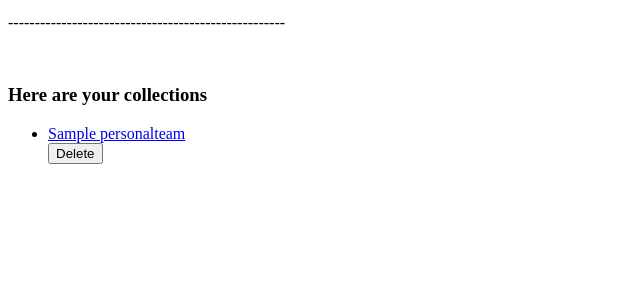
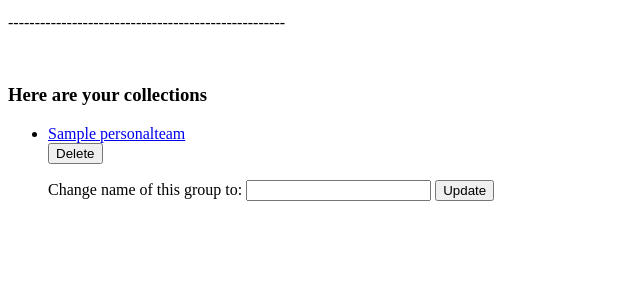
Before and after one commit to lsoenen/364final, a Flask app: page /favorite_teams in a window 1280 px wide. Shown: the part 203-503 px from the top of the page, without its empty margins (0-640 px from the left). Run offline with Flask 2, Linux system fonts and the light colour scheme; a user stored in the database is signed in; tables that the repository leaves empty hold one stand-in row (values such as "Sample post").

Commit message:
finished

```diff
--- a/app.py
+++ b/app.py
@@ -130,8 +130,8 @@ class PersonalTeamCollectionForm(FlaskForm):
         if PersonalTeamCollection.query.filter_by(name=field.data).first():
             raise ValidationError('Please enter a new collection name')
 
-class UpdateRankForm(FlaskForm):
-    new_rank = StringField('What would you like to rank this team?', validators=[Required()])
+class UpdateNameForm(FlaskForm):
+    new_name = StringField('Change name of this group to: ', validators=[Required()])
     submit = SubmitField("Update")
 
 class DeleteButtonForm(FlaskForm):
@@ -188,7 +188,7 @@ def get_or_create_team(team):
 def get_or_create_personal_team_favorites(name, current_user, team_list=[]):
     collection = current_user.personal_teams_collection.filter_by(name=name).first()
     if not collection:
-        collection = PersonalTeamCollection(name=name)
+        collection = PersonalTeamCollection(name=name, teams=team_list)
         current_user.personal_teams_collection.append(collection)
         for team in team_list:
             collection.teams.append(team)
@@ -200,9 +200,9 @@ def get_or_create_personal_team_favorites(name, current_user, team_list=[]):
 
 
 #view functions
-@app.errorhandler(404)
-def page_not_found(e):
-    return render_template('404.html'), 404
+# @app.errorhandler(404)
+# def page_not_found(e):
+#     return render_template('404.html'), 404
 
 
 @app.route('/',methods=["GET","POST"])
@@ -254,20 +254,20 @@ def createfavorites():
     form.team_picks.choices = choices
     all_teams = []
     if form.validate_on_submit():
-        for team in form.team_picks.choices:
-            new_team = get_team_by_id(id=team[0])
-            all_teams.append(new_team)
-        print(all_teams)
-        get_or_create_personal_team_favorites(name=form.name.data, current_user=current_user, team_list=all_teams)
-        return redirect(url_for('allcollections', form=form, all_teams=all_teams))
+        team_picks = form.team_picks.data
+        team_list = [get_team_by_id(id) for id in team_picks]
+        get_or_create_personal_team_favorites(name = form.name.data, current_user=current_user, team_list=team_list)
+        return redirect(url_for('allcollections'))
     return render_template('createfavorites.html', form=form)
+
 
 @app.route('/favorite_teams',methods=["GET","POST"])
 @login_required
 def allcollections():
     form = DeleteButtonForm()
+    form2 = UpdateNameForm()
     user_collection = current_user.personal_teams_collection
-    return render_template('personalteams.html', collections=user_collection, form = form)
+    return render_template('personalteams.html', collections=user_collection, form = form, form2=form2)
 
 @app.route('/collection/<id_num>',methods=["GET","POST"])
 def single_collection(id_num):
@@ -284,6 +284,18 @@ def delete(col):
     db.session.commit()
     return redirect(url_for('allcollections'))
 
+@app.route('/update/<col>', methods=["GET","POST"])
+def update(col):
+    q = PersonalTeamCollection.query.filter_by(id=col).first()
+    form = UpdateNameForm()
+    # if form.validate_on_submit():
+    new_name = form.new_name.data
+    print(new_name)
+    q.name = new_name
+    db.session.add(q)
+    db.session.commit()
+    return redirect(url_for('allcollections'))
+    return render_template('personalteams.html', form2=form, col=col)
 
 
 
--- a/templates/personalteams.html
+++ b/templates/personalteams.html
@@ -13,11 +13,16 @@
     <li>
       <a href="{{ url_for('single_collection',id_num=t.id)}}"> {{ t.name }}</a>
     </li>
+
     <form action = '/delete/{{t.id}}' method="POST">
       {{ form.submit() }}
     </form>
 
+    <form method = 'POST' action="/update/{{t.id}}" >
+      {{ form2.new_name.label}} {{form2.new_name()}}
+      {{ form2.submit () }}
+    </form>
+
 {% endfor %}
-</ul>
 
 {% endblock %}
```
Also changed, not shown: templates/update_col.html (added, +15 -0 lines).
